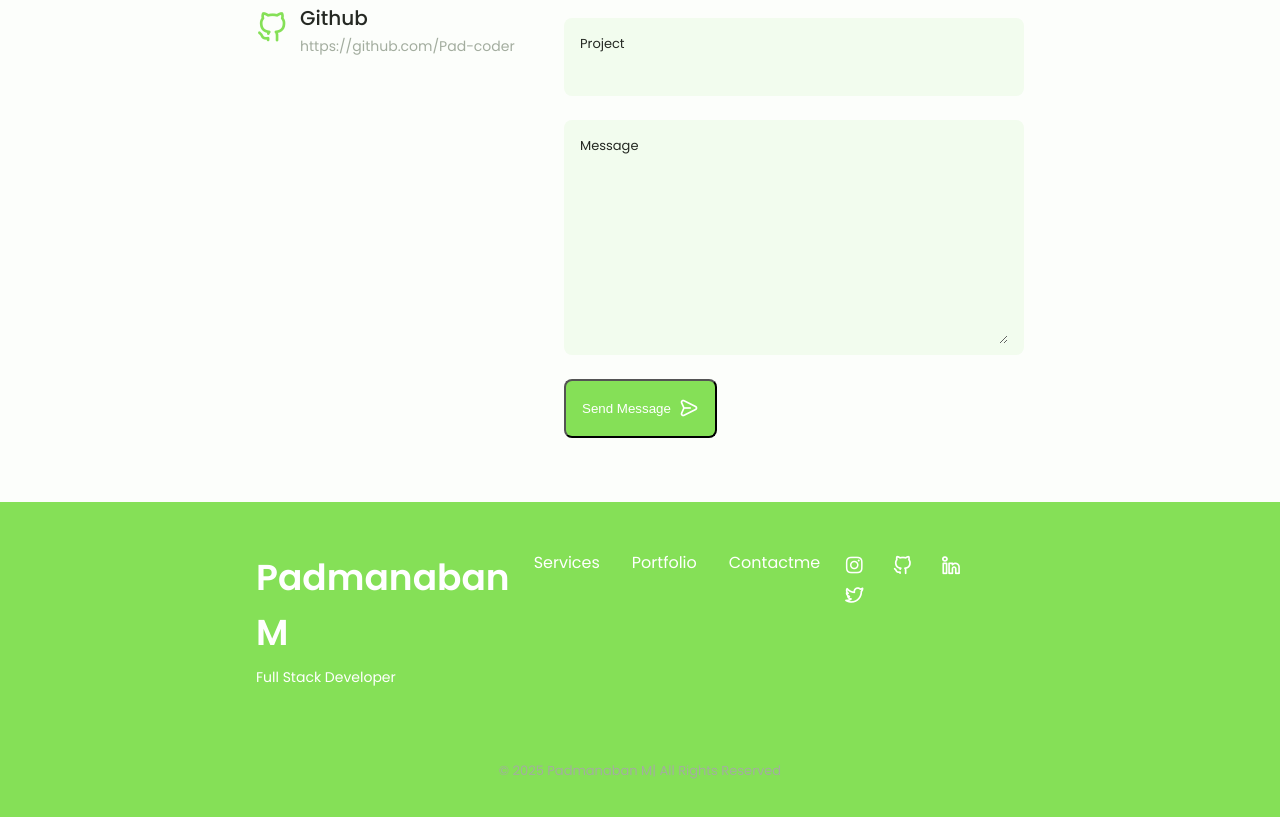
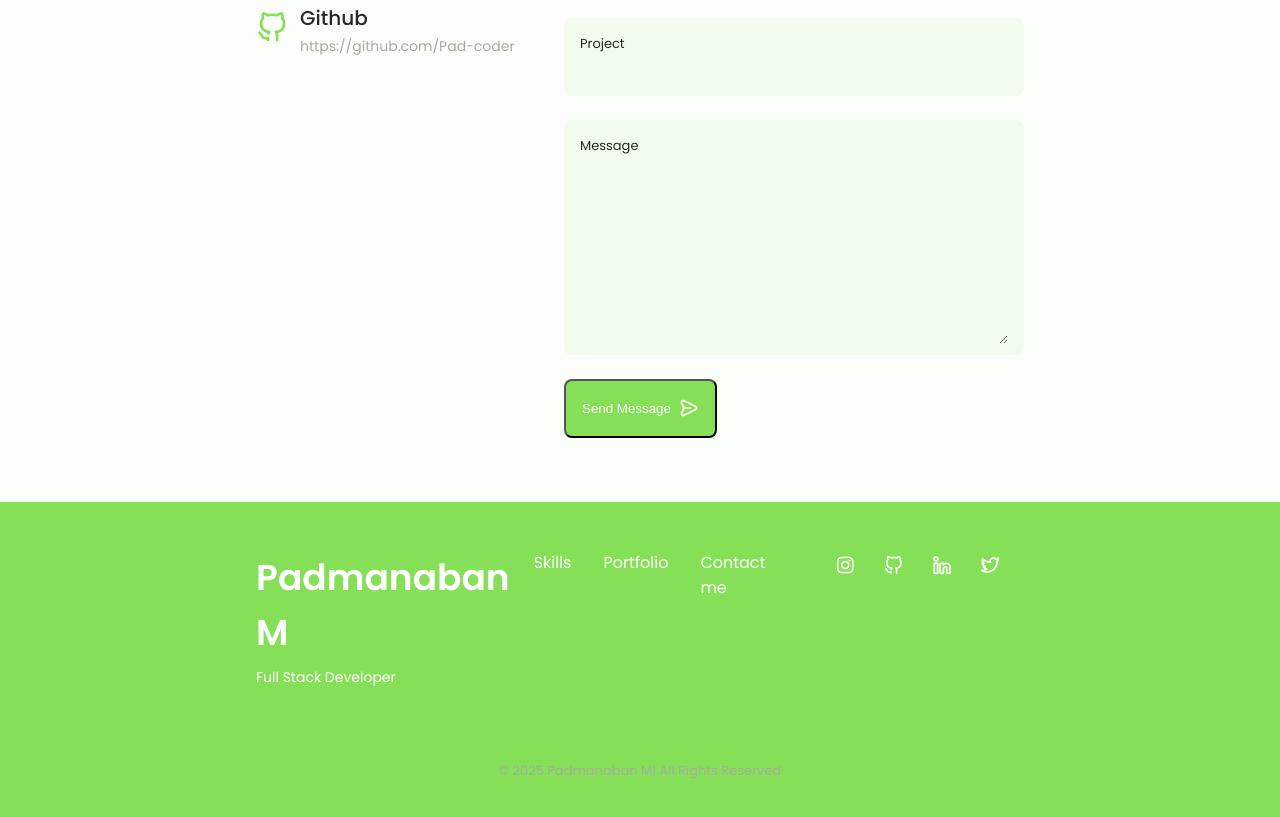
Before and after one commit to Pad-coder/Portfolio-Website, a plain HTML site: page index.html in a window 1280 px wide. Shown: the part 3865-4682 px from the top of the page. Drawn offline with nearby package versions, Linux system fonts and the light colour scheme.

Commit message:
Update index.html
update navigates in footer

```diff
--- a/index.html
+++ b/index.html
@@ -780,13 +780,13 @@
 
                 <ul class="footer__links">
                     <li>
-                        <a href="#services" class="footer__link">Services</a>
+                        <a href="#skills" class="footer__link">Skills</a>
                     </li>
                     <li>
                         <a href="#portfolio" class="footer__link">Portfolio</a>
                     </li>
                     <li>
-                        <a href="#contact" class="footer__link">Contactme</a>
+                        <a href="#contact" class="footer__link">Contact me</a>
                     </li>
                 </ul>
 
```
